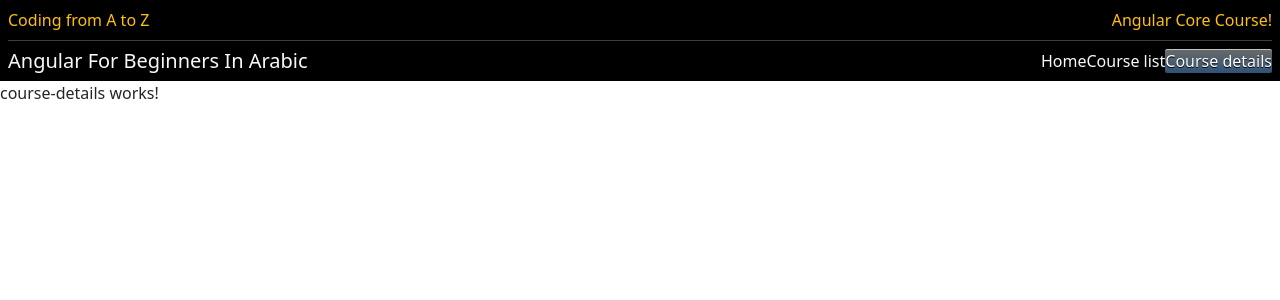
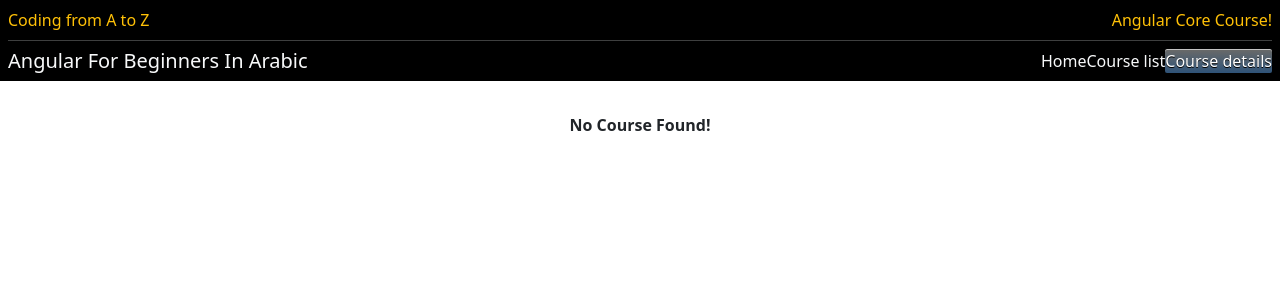
Before and after one commit to ammarnas/future_code, an Angular app: page /course-details/1 in a window 1280 px wide. Shown: the top 300 px of the page. Built offline with nearby package versions, Linux system fonts and the light colour scheme.

Commit message:
#35 add course details component

```diff
--- a/src/app/course-details/course-details.component.html
+++ b/src/app/course-details/course-details.component.html
@@ -1 +1,18 @@
-<p>course-details works!</p>
+<div class="row mx-0 d-flex justify-content-center">
+  <div class="col-md-6 col-12">
+    <div class="m-3 rounded card-container-outline">
+      @if (course) {
+        <div class="pt-3 px-3">
+          <h3 class="text-center">{{course.description}}</h3>
+        </div>
+        <div class="p-3">
+          {{course.longDescription}}
+        </div>
+      } @else {
+        <div class="text-center fw-bold p-3">
+          No Course Found!
+        </div>
+      }
+    </div>
+  </div>
+</div>
--- a/src/app/course-details/course-details.component.ts
+++ b/src/app/course-details/course-details.component.ts
@@ -1,4 +1,5 @@
 import { Component } from '@angular/core';
+import { ICourse } from '../app.component.models';
 
 @Component({
   selector: 'app-course-details',
@@ -8,5 +9,5 @@ import { Component } from '@angular/core';
   styleUrl: './course-details.component.scss'
 })
 export class CourseDetailsComponent {
-
+  course!: ICourse;
 }
```
